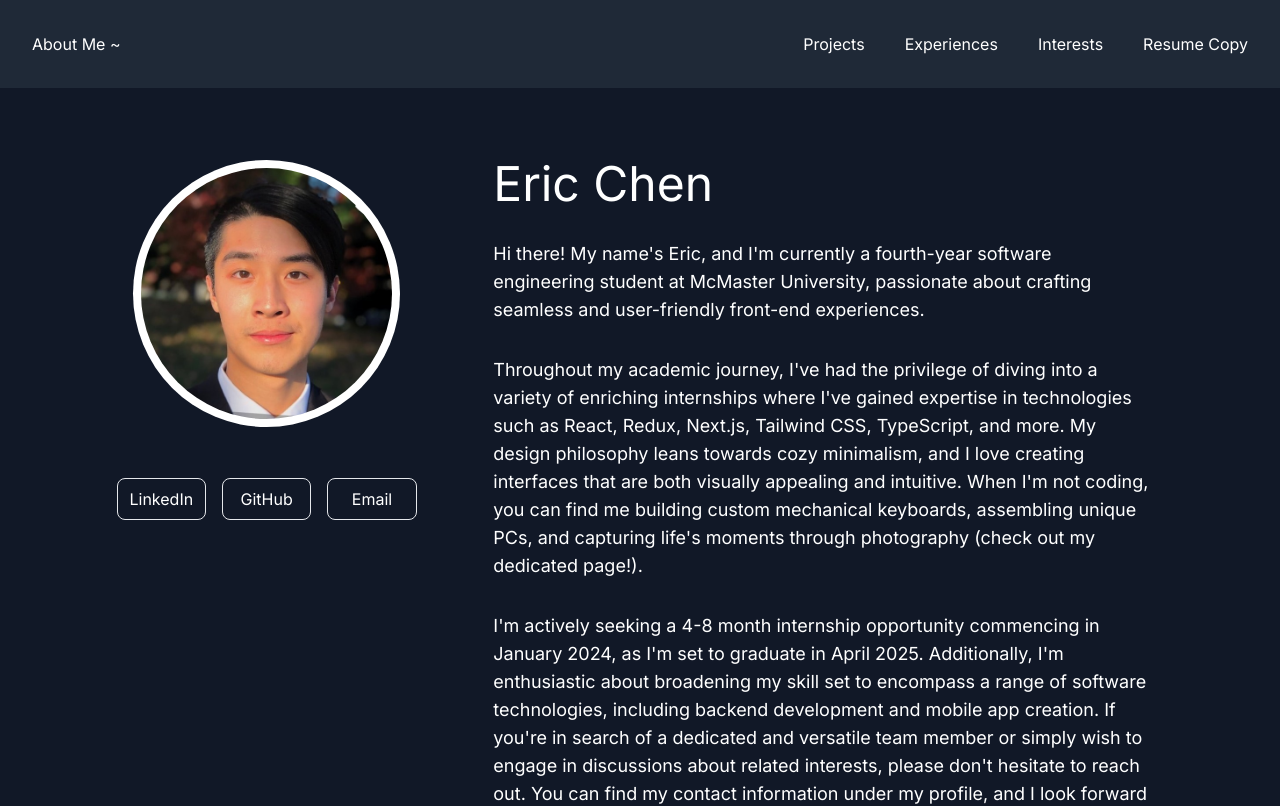
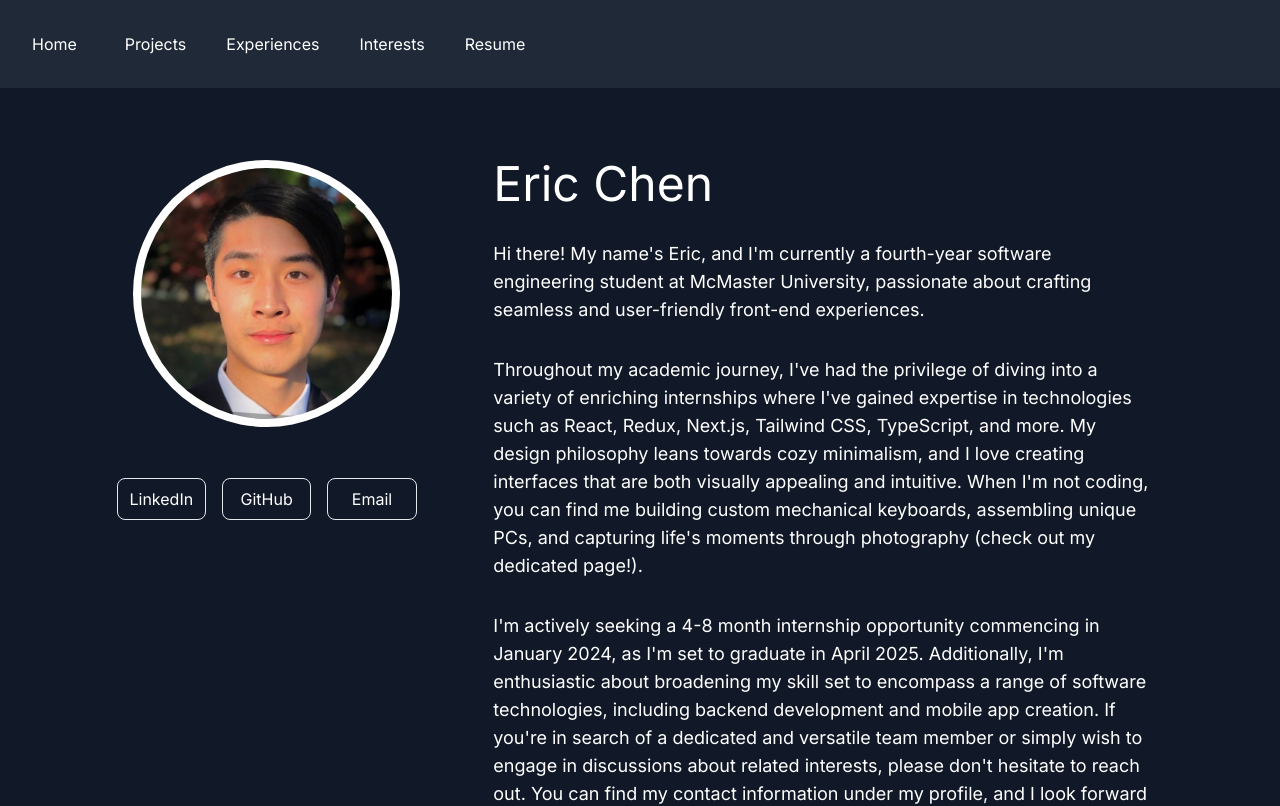
Before and after one commit to chene40/personal-website, a Next.js app: page / in a window 1280 px wide. Shown: the top 806 px of the page. Built offline with nearby package versions, Linux system fonts and the light colour scheme.

Commit message:
fix: margins tweak

```diff
--- a/components/experience-preview.tsx
+++ b/components/experience-preview.tsx
@@ -9,7 +9,7 @@ import ExperienceCardPreview from "./experience-card-preview";
 export default function ExperiencePreview() {
   return (
     <>
-      <div className="bg-gray-900 p-8">
+      <div className="bg-gray-900 p-6">
         <h2 className="flex justify-center mb-10 text-3xl text-white text-center">
           {"Here's a preview of some of my work experiences ~"}
         </h2>
--- a/components/header.tsx
+++ b/components/header.tsx
@@ -7,10 +7,10 @@ import { motion } from "framer-motion";
 export default function Header() {
   return (
     <div className="bg-gray-800">
-      <div className="flex justify-between text-white text-center overflow-y-scroll p-8">
+      <div className="flex text-white text-center overflow-x-scroll sm:overflow-hidden p-8">
         {/* Replace the header with an icon or something? */}
         <motion.div whileHover={{ scale: 1.2 }} className="mr-12">
-          <Link href="/">About Me ~</Link>
+          <Link href="/">Home</Link>
         </motion.div>
         <header className="flex justify-end space-x-10">
           <motion.div whileHover={{ scale: 1.2 }}>
@@ -24,7 +24,7 @@ export default function Header() {
           </motion.div>
           <motion.div whileHover={{ scale: 1.2 }}>
             <Link href="/Eric_Chen_Resume.pdf" download="Eric_Chen_Resume.pdf">
-              Resume Copy
+              Resume
             </Link>
           </motion.div>
         </header>
```
